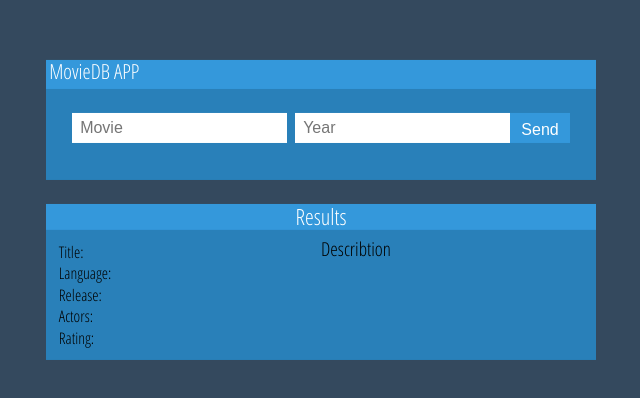
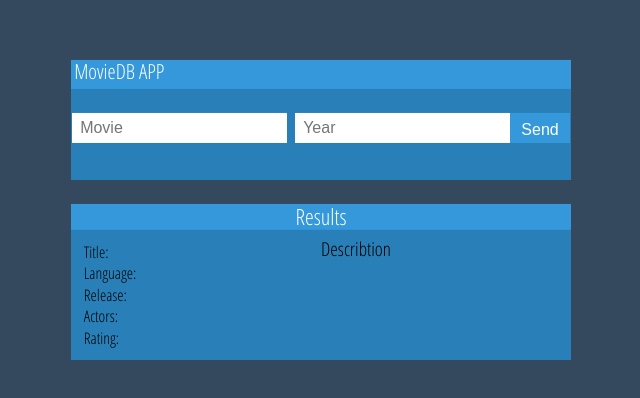
Before and after one commit to Drive-O/movieapp, a website: page app/index.html in a window 1280 px wide. Shown: the part 190-588 px from the top of the page, without its empty margins (319-959 px from the left). Drawn offline with Linux system fonts and the light colour scheme.

Commit message:
Fixed Result Box size

```diff
--- a/app/assets/js/app.js
+++ b/app/assets/js/app.js
@@ -36,7 +36,10 @@
 	},
 	fetch: function(){
 		this.result = JSON.parse(http.response).results;
-			console.log(this.result[0]);
+		this.titles = this.result.filter(function(film){
+				return film.original_title;
+			})
+		console.log(this.titles);
 			// Seprat eine funktion noch schreiben bitte mein lieber Philipp du
 			title.textContent = this.result[0].original_title;
 			lang.textContent = this.result[0].original_language;
--- a/app/assets/styles/base/_global.css
+++ b/app/assets/styles/base/_global.css
@@ -1,5 +1,4 @@
 body{
-	display: flex;
 	position: absolute;
 	left: 50%;
 	top: 50%;
--- a/app/assets/styles/modules/_container.css
+++ b/app/assets/styles/modules/_container.css
@@ -1,6 +1,7 @@
 .container{
 	display: flex;
 	flex-flow: column nowrap;
-	justify-content: center;
+	/*justify-content: center;*/
 	align-items: center;
+	width: 500px;
 }
--- a/app/assets/styles/modules/_results.css
+++ b/app/assets/styles/modules/_results.css
@@ -1,9 +1,8 @@
 .results{
 	display: flex;
 	flex-flow: column nowrap;
-	align-items: center;
-	width: 100%;
 	margin-top: 1.5rem;
+	width: 500px;
 
 	&__title{
 		width: 100%;
--- a/app/assets/styles/modules/_search.css
+++ b/app/assets/styles/modules/_search.css
@@ -6,7 +6,7 @@
 	background: $dark-blue;
 	height: 120px;
 	margin: 0;
-	width: 550px;
+	width: 500px;
 
 	&__row1{
 		width: 100%;
--- a/app/temp/styles/styles.css
+++ b/app/temp/styles/styles.css
@@ -461,9 +461,6 @@
 }
 
 body{
-	display: -webkit-box;
-	display: -ms-flexbox;
-	display: flex;
 	position: absolute;
 	left: 50%;
 	top: 50%;
@@ -479,12 +476,11 @@
 	display: flex;
 	-ms-flex-flow: column nowrap;
 	    flex-flow: column nowrap;
-	-webkit-box-pack: center;
-	    -ms-flex-pack: center;
-	        justify-content: center;
+	/*justify-content: center;*/
 	-webkit-box-align: center;
 	    -ms-flex-align: center;
 	        align-items: center;
+	width: 500px;
 }
 
 .search{
@@ -500,7 +496,7 @@
 	background: #2980b9;
 	height: 120px;
 	margin: 0;
-	width: 550px
+	width: 500px
 }
 
 .search__row1 {
@@ -559,11 +555,8 @@
 	display: flex;
 	-ms-flex-flow: column nowrap;
 	    flex-flow: column nowrap;
-	-webkit-box-align: center;
-	    -ms-flex-align: center;
-	        align-items: center;
-	width: 100%;
-	margin-top: 1.5rem
+	margin-top: 1.5rem;
+	width: 500px
 }
 
 .results__title {
```
